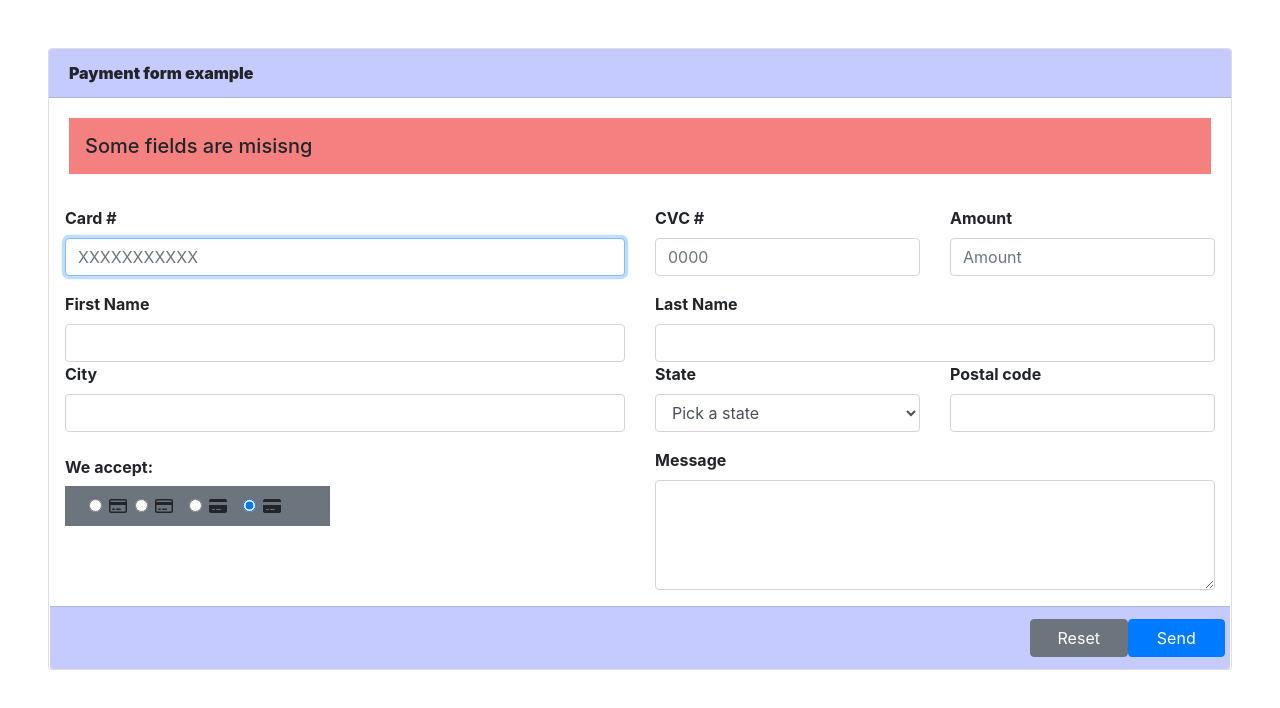
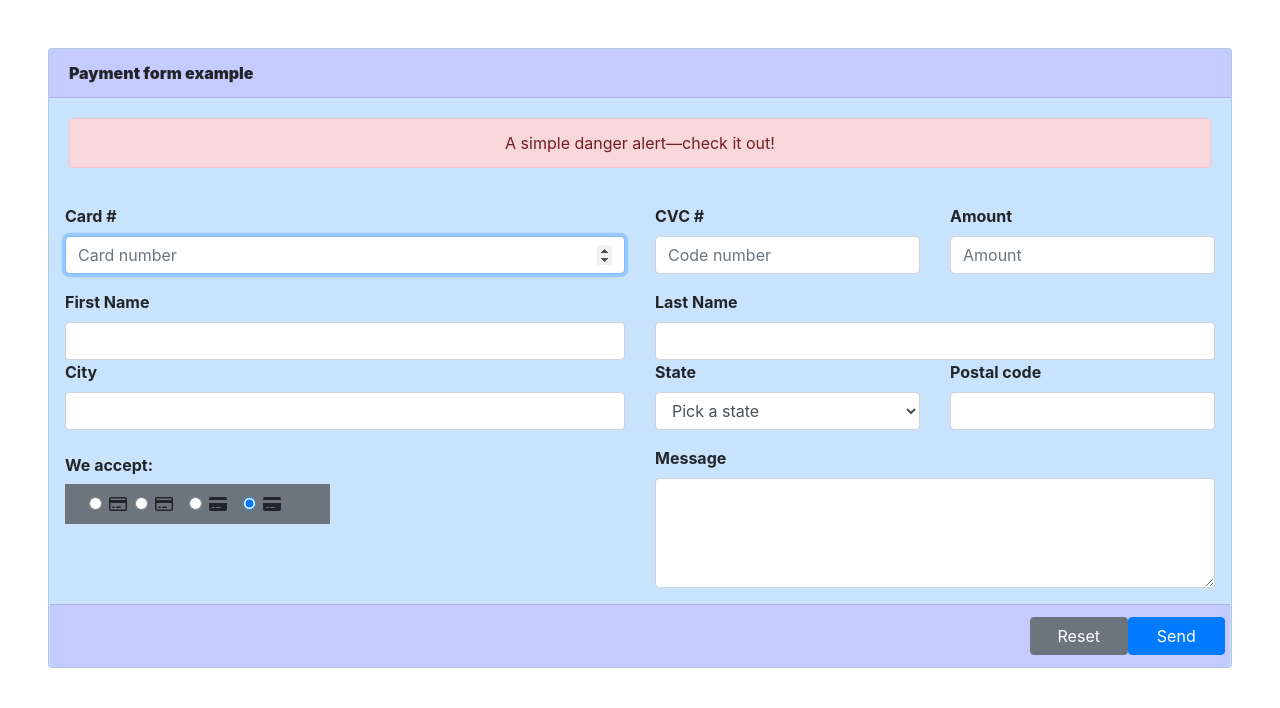
Before and after one commit to 4GeeksAcademy/xefdavidform, a plain HTML site: page index.html in a window 1280 px wide. Drawn offline with nearby package versions, Linux system fonts and the light colour scheme.

Commit message:
finalCommit

```diff
--- a/index.html
+++ b/index.html
@@ -7,45 +7,50 @@
     <link rel="stylesheet" href="https://cdn.jsdelivr.net/npm/bootstrap@4.6.2/dist/css/bootstrap.min.css" integrity="sha384-xOolHFLEh07PJGoPkLv1IbcEPTNtaed2xpHsD9ESMhqIYd0nLMwNLD69Npy4HI+N" crossorigin="anonymous">
 </head>
 <body>
-    <div class="card text-center m-5">
+    <div class="card text-center m-5" style="background-color: rgb(201, 227, 253) !important;">
         <div class="card-header d-flex justyfi-content-start font-weight-bolder" style="background-color:rgb(197, 203, 254) !important;">
           <strong>Payment form example</strong>
         </div>
         <div class="card-body">
-          <h5 class="card-title d-flex justyfi-content-start p-3" style="background-color: rgb(245, 128, 128) !important;">Some fields are misisng</h5>
+          <div class="alert alert-danger" role="alert">
+            A simple danger alert—check it out!
+          </div>
           <!--start form-->
         </div >
-            <form action="" class="row pl-3 pr-3">
+            <form action="" class="needs-validation row pl-3 pr-3" novalidate>
                 <!--startfirstline-->
                     <div class="form-group col-md-6">
-                        <label for="tarjeta" class="d-flex justyfi-content-start"><strong>  Card #</strong></label>
-                        <input type="text" class="form-control" id="tarjeta" placeholder="XXXXXXXXXXX" required autofocus inputmode="numeric" maxlength="16" minlength="16">
+                        <label for="tarjeta" class="d-flex justify-content-start"><strong>  Card #</strong></label>
+                        <input type="number" class="form-control" id="tarjeta" placeholder="Card number" required autofocus inputmode="numeric" maxlength="16" minlength="16" >
                     </div>
                     <div class="form-group col-md-3">
-                        <label for="cvc" class="d-flex justyfi-content-start"><strong>CVC #</strong></label>
-                        <input type="text" class="form-control" id="cvc" placeholder="0000" size="4" maxlength="4" minlength="3" inputmode="numeric">
+                        <label for="cvc" class="d-flex justify-content-start"><strong>CVC #</strong></label>
+                        <input type="text" class="form-control" id="cvc" placeholder="Code number" size="3" maxlength="3" minlength="3" inputmode="numeric" required>
                     </div>
                     <div class="form-group col-md-3">
-                        <label for="amount" class="d-flex justyfi-content-start"><strong>Amount</strong></label>
+                        <label for="amount" class="d-flex justify-content-start"><strong>Amount</strong></label>
                         <input type="text" class="form-control" id="amount" placeholder="Amount" inputmode="numeric">
                     </div>
                     <!--startsecondline-->
                     <div class="col-md-6">
-                        <label for="first" class="d-flex justyfi-content-start" ><strong>First Name</strong></label>
+                        <label for="first" class="d-flex justify-content-start" ><strong>First Name</strong></label>
                         <input type="text" class="form-control" id="first" required>
+
+
+
                     </div>
                     <div class="col-md-6">
-                      <label for="last" class="d-flex justyfi-content-start"><strong>Last Name</strong></label>
+                      <label for="last" class="d-flex justify-content-start"><strong>Last Name</strong></label>
                       <input type="text" class="form-control" id="last" required>
                     </div>
                     <!--start thrid line-->
 
                   <div class="form-group col-md-6">
-                    <label for="inputCity" class="d-flex justyfi-content-start"><strong>City</strong></label>
-                    <input type="text" class="form-control" id="inputCity">
+                    <label for="inputCity" class="d-flex justify-content-start"><strong>City</strong></label>
+                    <input type="text" class="form-control" id="inputCity" required>
                   </div>
                   <div class="form-group col-md-3">
-                    <label for="inputState" class="d-flex justyfi-content-start"><Strong>State</Strong></label>
+                    <label for="inputState" class="d-flex justify-content-start"><Strong>State</Strong></label>
                     <select id="inputState" class="form-control">
                       <option selected>Pick a state</option>
                       <option>New york</option>
@@ -100,6 +105,26 @@
                     <button class="btn btn-primary col-1" type="submit">Send</button>
                   </div>
             </form>
+            <script>
+              // Example starter JavaScript for disabling form submissions if there are invalid fields
+              (function() {
+                'use strict';
+                window.addEventListener('load', function() {
+                  // Fetch all the forms we want to apply custom Bootstrap validation styles to
+                  var forms = document.getElementsByClassName('needs-validation');
+                  // Loop over them and prevent submission
+                  var validation = Array.prototype.filter.call(forms, function(form) {
+                    form.addEventListener('submit', function(event) {
+                      if (form.checkValidity() === false) {
+                        event.preventDefault();
+                        event.stopPropagation();
+                      }
+                      form.classList.add('was-validated');
+                    }, false);
+                  });
+                }, false);
+              })();
+              </script>
         </div>
       </div>
 </body>
```
